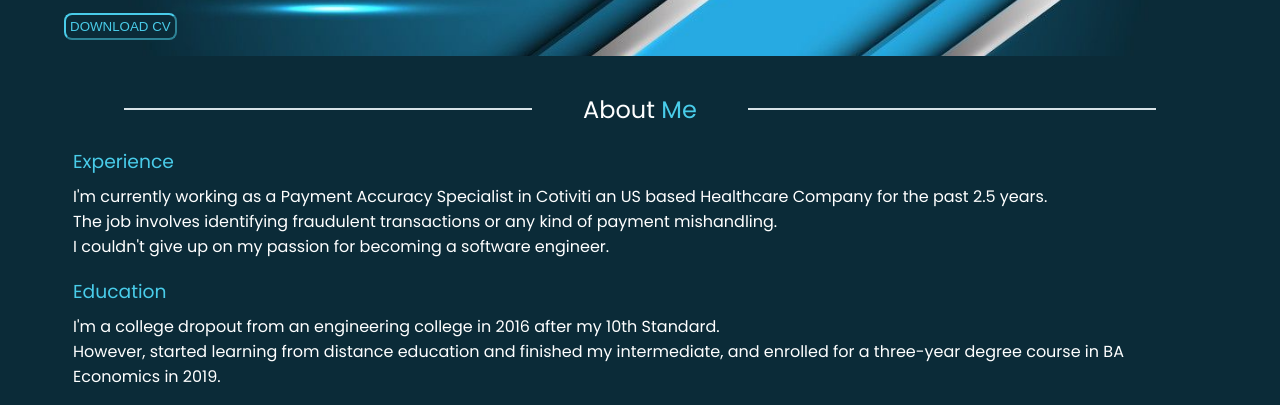
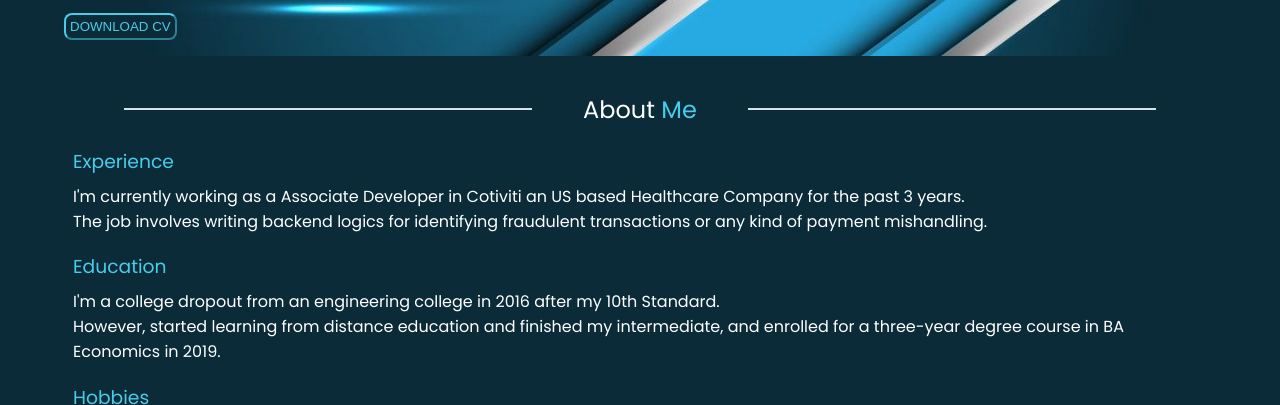
Before and after one commit to SaiDrive/PortfolioBasic, a plain HTML site: page Index.html in a window 1280 px wide. Shown: the part 353-758 px from the top of the page. Drawn offline with Linux system fonts and the light colour scheme.

Commit message:
updated profile

```diff
--- a/Index.html
+++ b/Index.html
@@ -37,8 +37,8 @@
             <div>
                 <h1>About&nbsp;<span>Me</span></h1>
                     <h3>Experience</h3>
-                        <p>I'm currently working as a Payment Accuracy Specialist in Cotiviti an US based Healthcare Company for the past 2.5 years. <Br> The job involves identifying fraudulent transactions or any kind of payment mishandling.
-                        <br>I couldn't give up on my passion for becoming a software engineer.</p>
+                        <p>I'm currently working as a Associate Developer in Cotiviti an US based Healthcare Company for the past 3 years. <Br> The job involves writing backend logics for identifying fraudulent transactions or any kind of payment mishandling.
+                       </p>
                     <h3>Education</h3>
                         <p>I'm a college dropout from an engineering college in 2016 after my 10th Standard. <br>
                         However, started learning from distance education and finished my intermediate, and enrolled for a three-year degree course in BA Economics in 2019. </p>
```
